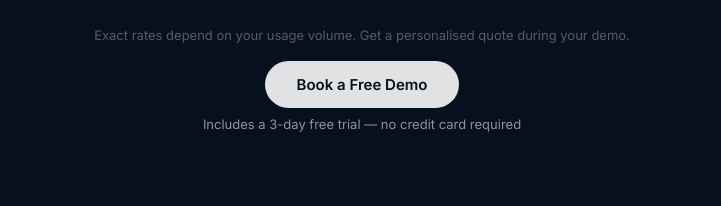
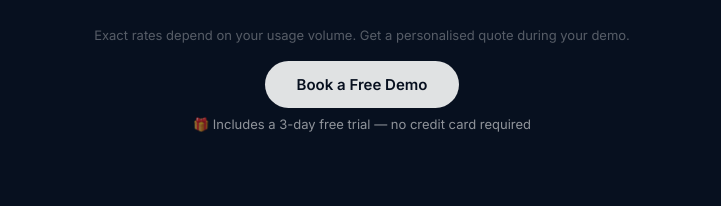
Before and after one commit to tharvin03/KITALK, a React (Vite) app: page / in a window 1280 px wide. Shown: the part 3113-3319 px from the top of the page, without its empty margins (278-999 px from the left). Built offline with nearby package versions, Linux system fonts and the light colour scheme.

Commit message:
Add gift emoji to free trial text in pricing

```diff
--- a/src/sections/PricingSection.jsx
+++ b/src/sections/PricingSection.jsx
@@ -36,7 +36,7 @@ export default function PricingSection({ onDemo }) {
           Book a Free Demo
         </button>
         <span style={{ fontSize: 13, color: 'var(--text-2)' }}>
-          Includes a 3-day free trial — no credit card required
+          🎁 Includes a 3-day free trial — no credit card required
         </span>
       </div>
     </div>
```
